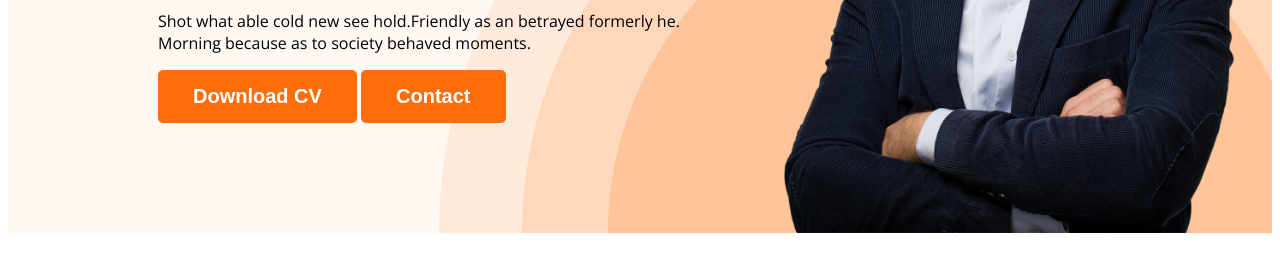
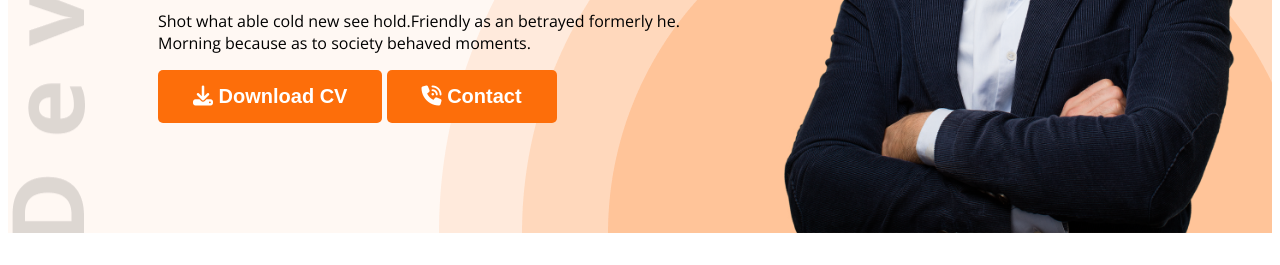
Before and after one commit to abrar-rahman/webdeveloper-portfolio, a plain HTML site: page index.html in a window 1280 px wide. Shown: the part 535-800 px from the top of the page. Drawn offline with nearby package versions, Linux system fonts and the light colour scheme.

Commit message:
addedfontawesome

```diff
--- a/index.html
+++ b/index.html
@@ -10,6 +10,7 @@
   <link href="https://fonts.googleapis.com/css2?family=Open+Sans:ital,wght@0,400;0,700;0,800;1,700&display=swap"
     rel="stylesheet">
   <link rel="stylesheet" href="styles/portfolio.css">
+  <script src="https://kit.fontawesome.com/491dc715ed.js" crossorigin="anonymous"></script>
 </head>
 
 <body>
@@ -29,8 +30,8 @@
         <p class="banner-description">Shot what able cold new see hold.Friendly as an betrayed formerly he. Morning
           because as to society behaved
           moments.</p>
-        <button class="btn-primary">Download CV</button>
-        <button class="btn-primary">Contact</button>
+        <button class="btn-primary"> <i class="fa-solid fa-download"></i> Download CV</button>
+        <button class="btn-primary"> <i class="fa-solid fa-phone-volume"></i> Contact</button>
       </div>
       <img class="pro-pic" src="images/hardy.png" alt="">
     </div>
@@ -165,7 +166,7 @@
         </div>
         <br>
         <div class="download-cv">
-          <button class="btn-primary">Download CV</button>
+          <button class="btn-primary"> <i class="fa-solid fa-download"></i> Download CV</button>
         </div>
 
 
@@ -188,7 +189,7 @@
 
 
     <div class="footer-coloumn">
-      <h3 class="section-title">Let's messege me</h3>
+      <h3 class="section-title">Let's messege me right now</h3>
       <form class="contact-form" action="">
         <input type="text" placeholder="Your Name">
         <input type="email" placeholder="Your Email">
--- a/styles/portfolio.css
+++ b/styles/portfolio.css
@@ -56,9 +56,9 @@ nav a{
 /* header related styles */
 .header{
   background-color: #FFF8F3;;
-  background-image: url("../images/header_bg.png");
+  background-image: url("../images/header_bg.png"), url("../images/developer.png") ;
   background-repeat: no-repeat;
-  background-position: bottom right;
+  background-position: bottom right, top left;
 }
 .banner{
   padding: 30px 30px 0px 150px;
```
